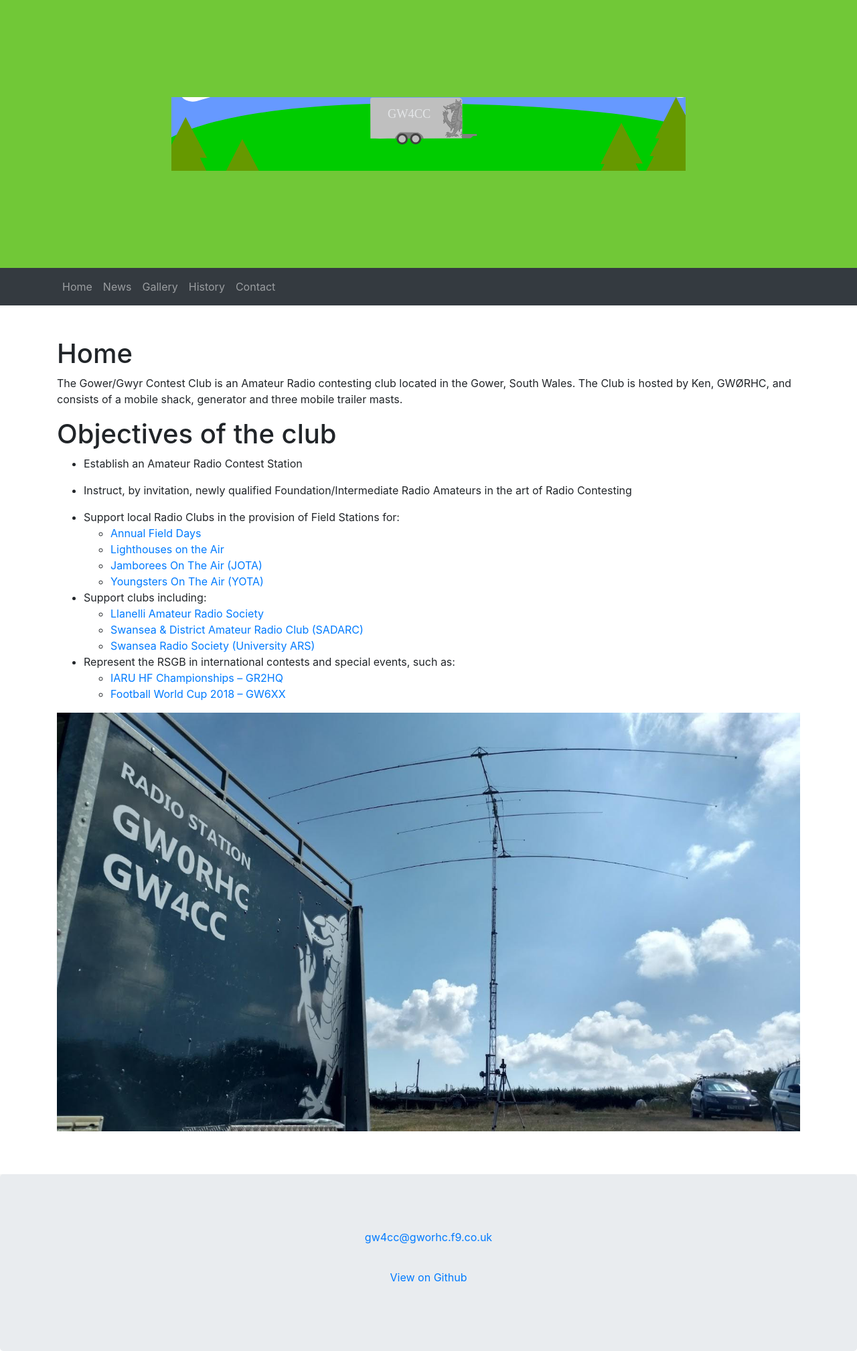
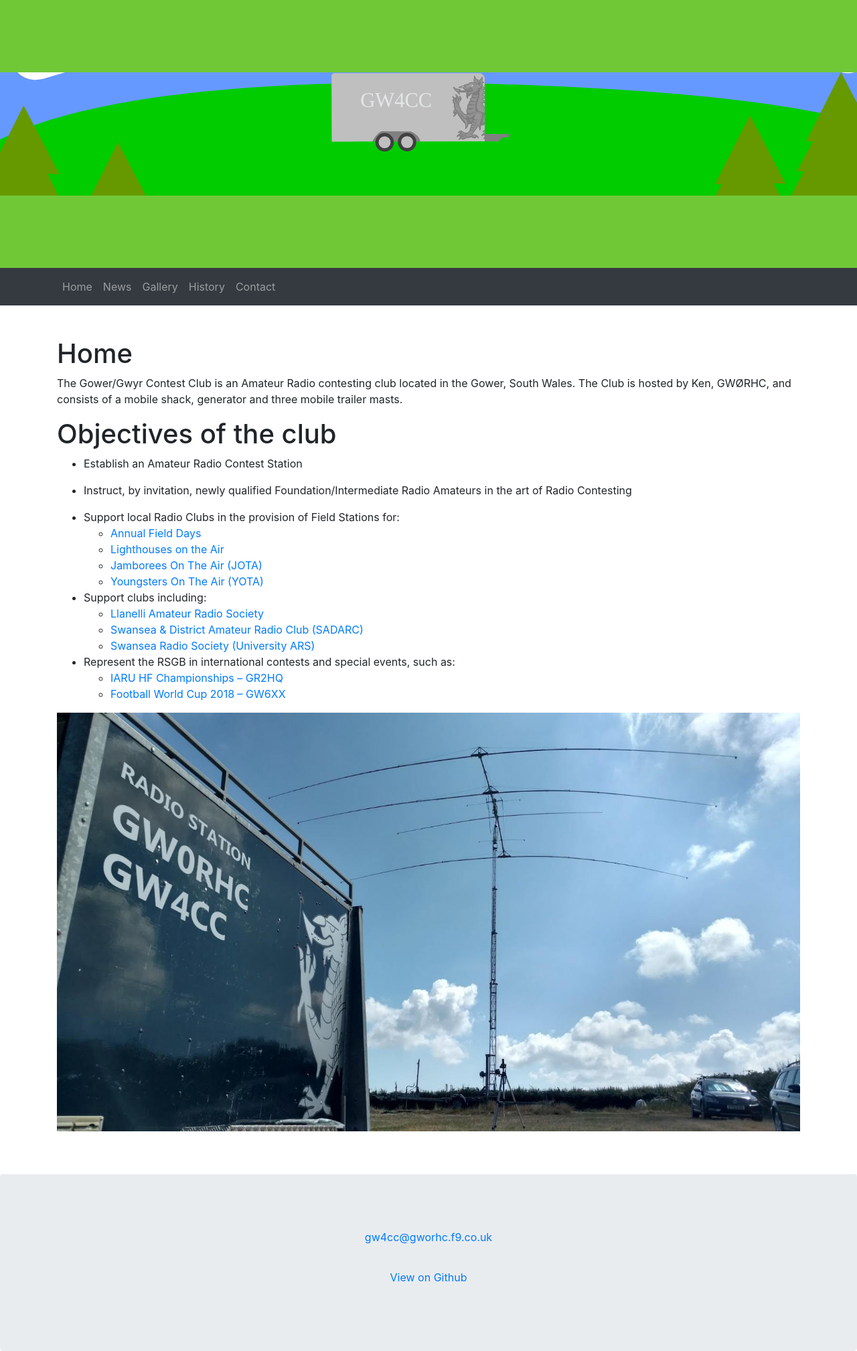
Before and after one commit to pe5er/gw4cc.wales, a Jekyll site: the page built from index.md, in a window 1280 px wide. Shown: the whole page at 67% size. Built offline with Jekyll 4.4.1, drawn with Linux system fonts in a browser that asks for light colours; our own code applies the rules of GitHub Pages for plain Markdown files.

Commit message:
Update main.scss

```diff
--- a/assets/main.scss
+++ b/assets/main.scss
@@ -24,7 +24,7 @@ body {
 .header {
  margin-bottom:0;
  margin-top:0;
- background-size: 60%;
+ background-size: 100%;
  background-position: center center;
  border-radius: 0 !important;
  background-repeat: no-repeat;
```
